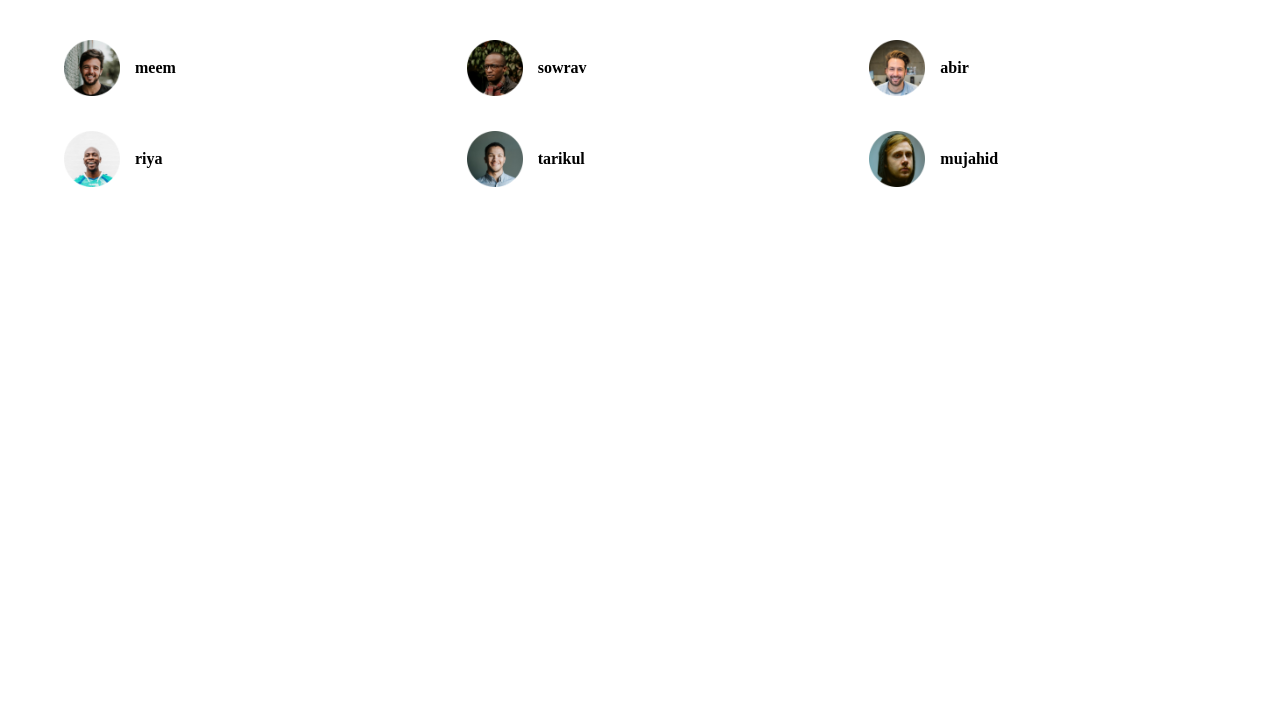
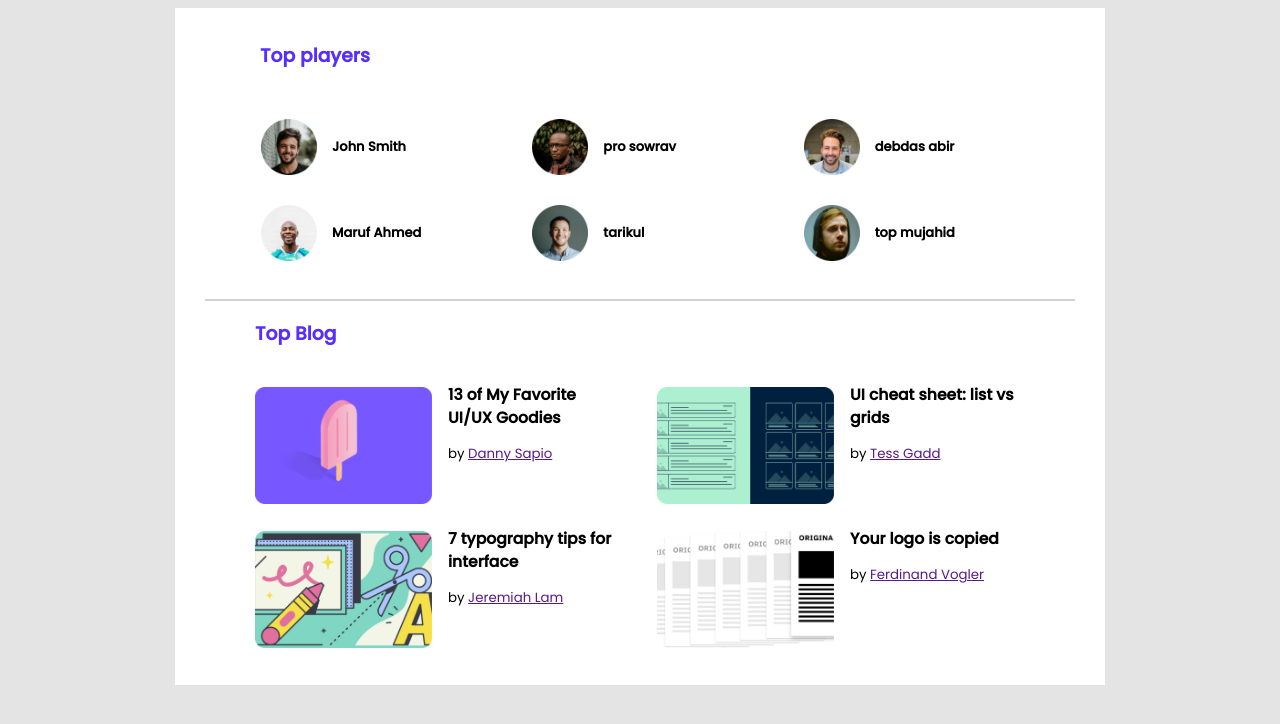
Before and after one commit to eusumaiya/leader-board, a plain HTML site: page index.html in a window 1280 px wide. Drawn offline with Linux system fonts and the light colour scheme.

Commit message:
top-blog

```diff
--- a/index.html
+++ b/index.html
@@ -4,7 +4,7 @@
     <meta charset="UTF-8">
     <meta http-equiv="X-UA-Compatible" content="IE=edge">
     <meta name="viewport" content="width=device-width, initial-scale=1.0">
-    <title>Document</title>
+    <title>Top player</title>
     <link rel="stylesheet" href="style.css">
 </head>
 <body>
@@ -15,27 +15,28 @@
     <!-- header end -->
     <main>
         <!-- top players & top blog start -->
-        <section>
-            <div class="top-player">
+        <section class="container">
+            <div class="top-player ">
+                <h3 class="team-name">Top players</h3>
                 <div class="players">
                     <div class="player">
                         <img src="images/players/player-1.png" alt="">
-                        <h4 class="player-name">meem</h4>
+                        <h4 class="player-name">John Smith</h4>
 
                     </div>
                     <div class="player">
                         <img src="images/players/player-2.png" alt="">
-                        <h4 class="player-name">sowrav</h4>
+                        <h4 class="player-name">pro sowrav</h4>
 
                     </div>
                     <div class="player">
                         <img src="images/players/player-3.png" alt="">
-                        <h4 class="player-name">abir</h4>
+                        <h4 class="player-name"> debdas abir </h4>
 
                     </div>
                     <div class="player">
                         <img src="images/players/player-4.png" alt="">
-                        <h4 class="player-name" >riya</h4>
+                        <h4 class="player-name" >Maruf Ahmed</h4>
 
                     </div>
                     <div class="player">
@@ -45,11 +46,60 @@
                     </div>
                     <div class="player">
                         <img src="images/players/player-6.png" alt="">
-                        <h4 class="player-name" >mujahid</h4>
+                        <h4 class="player-name" >top mujahid</h4>
 
                     </div>
                 </div>
             </div>
+              <hr>
+              <div>
+                <div class="top-blog-title">
+                    <h3 class="top-blog">Top Blog</h3>
+                    <div class="two-article">
+                        <article class="adjust">
+                            <div class="blog">
+                                <img src="images/blogs/blog-1.png" alt="">
+                            </div>
+                            <div class="title">
+                                <h3>13 of My Favorite UI/UX Goodies</h3>
+                                <p>by <a href=""> Danny Sapio</a></p>
+                            </div>
+                        </article>
+                        <article class="adjust position">
+                            <div class="blog">
+                                <img src="images/blogs/blog-2.png" alt="">
+                            </div>
+                            <div class="title">
+                                <h3>UI cheat sheet:
+                                    list vs grids</h3>
+                                <p>by <a href=""> Tess Gadd</a></p>
+                            </div>
+                        </article>
+                    </div>
+                    <div class="two-article">
+                        <article class="adjust">
+                            <div class="blog">
+                                <img src="images/blogs/blog-3.png" alt="">
+                            </div>
+                            <div class="title">
+                                <h3>7 typography tips
+                                    for interface</h3>
+                                <p>by <a href="">Jeremiah Lam</a></p>
+                            </div>
+                        </article>
+                        <article class="adjust position">
+                            <div class="blog">
+                                <img src="images/blogs/blog-4.png" alt="">
+                            </div>
+                            <div class="title">
+                                <h3>Your logo is
+                                    copied</h3>
+                                <p>by <a href="">Ferdinand Vogler</a></p>
+                            </div>
+                        </article>
+                    </div>
+                </div>
+              </div>
         </section>
 
     </main>
--- a/style.css
+++ b/style.css
@@ -1,8 +1,38 @@
-/* top players start */
+/* fonts */
+@import url('https://fonts.googleapis.com/css2?family=Poppins:wght@400;500&display=swap');
+   /************
+       common-style
+            *************/
+ body{
+    font-family: 'Poppins', sans-serif;
+    background-color: #e5e4e4;;
+
+ }
+ main{
+    display: flex;
+    justify-content: center;
+ }
+
+
+/************
+top players start
+      ****************** */
+.team-name{
+    color: #562EFF;
+    padding-left: 55px;
+    margin-top: 3px;
+}
+.container{
+    background-color: #FFFFFF;
+    width: 870px;
+    padding: 30px;
+
+}
 .players{
     display: grid;
     grid-template-columns: repeat(3, 1fr);
     padding-left: 56px;
+    padding-bottom: 30px;
 
 
 }
@@ -20,4 +50,47 @@
 }
 .player-name{
     padding-left: 15px;
+    color: #000000;
+    font-family: 'Poppins';
+    font-size: 13px;
+
 }
+hr{
+    border: 1px solid #D1D1D1;
+
+
+}
+/****************
+     top blogs
+         ****************/
+.top-blog{
+    color: #562EFF;
+    padding-left: 50px;
+}
+.two-article{
+    display: flex;
+    padding-left: 50px;
+
+}
+.adjust{
+    display: flex;
+}
+.position{
+    padding-left: 45px;
+}
+.blog img{
+    width: 177px;
+    height: 117px;
+    left: 315px;
+    top: 507px;
+    padding-top: 20px;
+}
+.title{
+    width: 164px;
+height: 68px;
+left: 508px;
+top: 507px;
+padding-left: 16px;
+font-size: smaller;
+
+}
```
